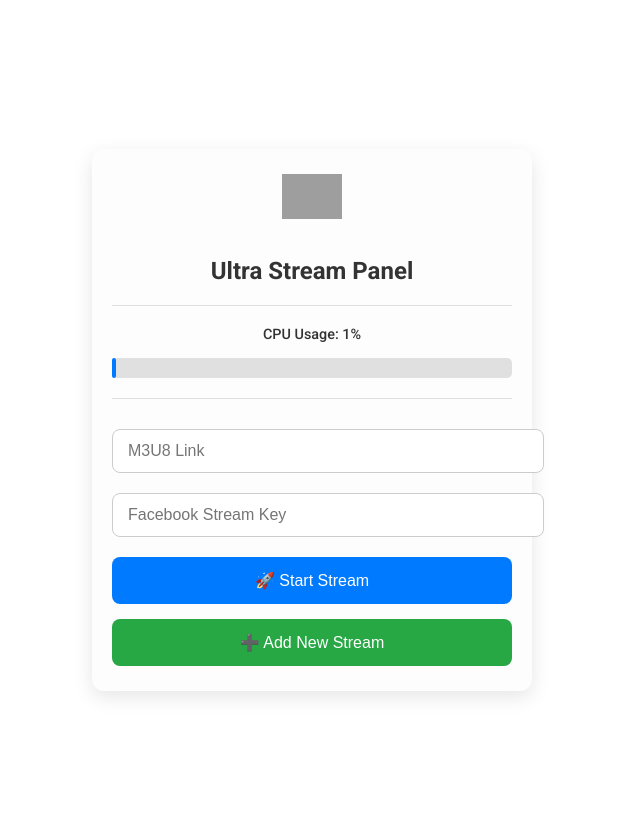
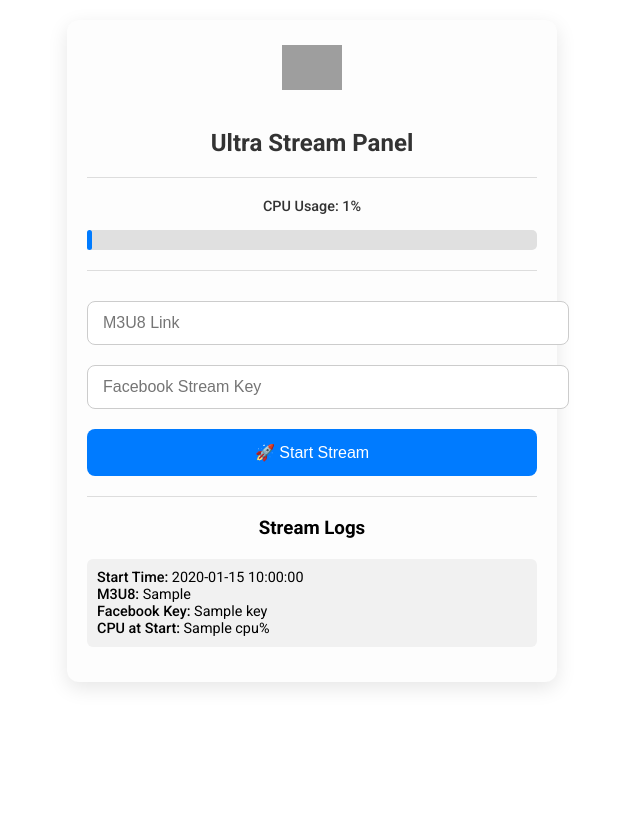
Before and after one commit to Winzo2990/serviers, a Flask app: template templates/add_stream.html in a window 1280 px wide. Shown: the whole page, without its empty margins (328-968 px from the left). Run offline with Flask 3, Linux system fonts and the light colour scheme; the template is opened without the code that fills it: most values are stand-ins (such as "Sample title", 1, 10 or a date in 2020); grey boxes are pictures that could not be loaded.

Commit message:
Update add_stream.html

```diff
--- a/templates/add_stream.html
+++ b/templates/add_stream.html
@@ -6,122 +6,23 @@
 <title>Ultra Stream Panel</title>
 <link href="https://fonts.googleapis.com/css2?family=Roboto:wght@400;500;700&display=swap" rel="stylesheet">
 <style>
-body {
-    font-family: 'Roboto', sans-serif;
-    background-color: #ffffff;
-    display: flex;
-    justify-content: center;
-    align-items: center;
-    min-height: 100vh;
-    margin: 0;
-    padding: 20px;
-}
-
-.container {
-    width: 100%;
-    max-width: 400px;
-    background-color: #fdfdfd;
-    border-radius: 12px;
-    padding: 25px 20px;
-    box-shadow: 0 6px 20px rgba(0,0,0,0.1);
-    text-align: center;
-}
-
-.logo {
-    width: 60px;
-    margin-bottom: 15px;
-}
-
-h2 {
-    margin-bottom: 15px;
-    color: #333;
-    font-weight: 700;
-}
-
-hr {
-    border: none;
-    border-top: 1px solid #ddd;
-    margin: 20px 0;
-}
-
-.cpu-container {
-    width: 100%;
-    height: 20px;
-    background-color: #e0e0e0;
-    border-radius: 5px;
-    margin-bottom: 10px;
-}
-
-.cpu-bar {
-    height: 100%;
-    width: {{ cpu_percent }}%;
-    background-color: #007bff;
-    border-radius: 5px;
-    transition: width 0.5s;
-}
-
-.cpu-text {
-    font-size: 0.9rem;
-    margin-bottom: 15px;
-    color: #333;
-    font-weight: 500;
-}
-
-input {
-    width: 100%;
-    padding: 12px 15px;
-    margin: 10px 0;
-    border-radius: 8px;
-    border: 1px solid #ccc;
-    font-size: 1rem;
-    outline: none;
-    transition: border 0.3s, box-shadow 0.3s;
-}
-
-input:focus {
-    border-color: #007bff;
-    box-shadow: 0 0 5px rgba(0,123,255,0.3);
-}
-
-button {
-    width: 100%;
-    padding: 14px;
-    margin-top: 10px;
-    border: none;
-    border-radius: 8px;
-    background-color: #007bff;
-    color: #fff;
-    cursor: pointer;
-    font-size: 1rem;
-    transition: background 0.3s, transform 0.2s;
-}
-
-button:hover {
-    background-color: #0056b3;
-    transform: translateY(-2px);
-}
-
-.add-stream {
-    background-color: #28a745;
-    margin-top: 15px;
-}
-
-.add-stream:hover {
-    background-color: #218838;
-}
-
-p.message {
-    margin-top: 12px;
-    color: green;
-    font-weight: 500;
-    font-size: 0.95rem;
-}
-
-@media(max-width:480px){
-    .logo { width:50px; }
-    h2 { font-size: 1.5rem; }
-    input, button { font-size: 0.9rem; padding: 10px; }
-}
+body { font-family:'Roboto', sans-serif; background:#fff; display:flex; justify-content:center; align-items:flex-start; min-height:100vh; margin:0; padding:20px; }
+.container { width:100%; max-width:450px; background:#fdfdfd; border-radius:12px; padding:25px 20px; box-shadow:0 6px 20px rgba(0,0,0,0.1); text-align:center; }
+.logo { width:60px; margin-bottom:15px; }
+h2 { margin-bottom:15px; color:#333; font-weight:700; }
+hr { border:none; border-top:1px solid #ddd; margin:20px 0; }
+.cpu-container { width:100%; height:20px; background:#e0e0e0; border-radius:5px; margin-bottom:10px; }
+.cpu-bar { height:100%; width:{{ cpu_percent }}%; background:#007bff; border-radius:5px; transition: width 0.5s; }
+.cpu-text { font-size:0.9rem; margin-bottom:15px; color:#333; font-weight:500; }
+input { width:100%; padding:12px 15px; margin:10px 0; border-radius:8px; border:1px solid #ccc; font-size:1rem; outline:none; transition:border 0.3s, box-shadow 0.3s; }
+input:focus { border-color:#007bff; box-shadow:0 0 5px rgba(0,123,255,0.3); }
+button { width:100%; padding:14px; margin-top:10px; border:none; border-radius:8px; background:#007bff; color:#fff; cursor:pointer; font-size:1rem; transition:background 0.3s, transform 0.2s; }
+button:hover { background:#0056b3; transform:translateY(-2px); }
+p.message { margin-top:12px; color:green; font-weight:500; font-size:0.95rem; }
+.log-container { text-align:left; margin-top:20px; max-height:300px; overflow-y:auto; }
+.log-entry { background:#f1f1f1; padding:10px; border-radius:6px; margin-bottom:10px; font-size:0.9rem; }
+.log-entry span { font-weight:500; }
+@media(max-width:480px){ .logo{width:50px;} h2{font-size:1.5rem;} input,button{font-size:0.9rem;padding:10px;} }
 </style>
 </head>
 <body>
@@ -133,9 +34,9 @@ p.message {
     <hr>
 
     <!-- CPU bar -->
-    <div class="cpu-text" id="cpuText">CPU Usage: {{ cpu_percent }}%</div>
+    <div class="cpu-text">CPU Usage: {{ cpu_percent }}%</div>
     <div class="cpu-container">
-        <div class="cpu-bar" id="cpuBar"></div>
+        <div class="cpu-bar"></div>
     </div>
 
     <hr>
@@ -151,7 +52,22 @@ p.message {
         <p class="message">{{ message }}</p>
     {% endif %}
 
-    <button class="add-stream" onclick="window.location.href='/add-stream';">➕ Add New Stream</button>
+    <hr>
+
+    <!-- Stream logs -->
+    <h3>Stream Logs</h3>
+    <div class="log-container">
+        {% for log in logs[::-1] %}
+        <div class="log-entry">
+            <span>Start Time:</span> {{ log.start_time }}<br>
+            <span>M3U8:</span> {{ log.m3u8 }}<br>
+            <span>Facebook Key:</span> {{ log.key }}<br>
+            <span>CPU at Start:</span> {{ log.cpu }}%
+        </div>
+        {% else %}
+        <p>No streams yet.</p>
+        {% endfor %}
+    </div>
 </div>
 
 </body>
```
